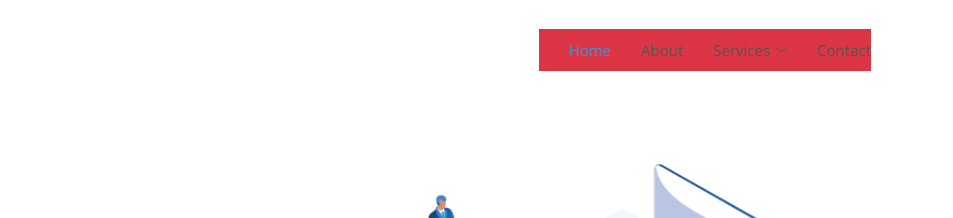
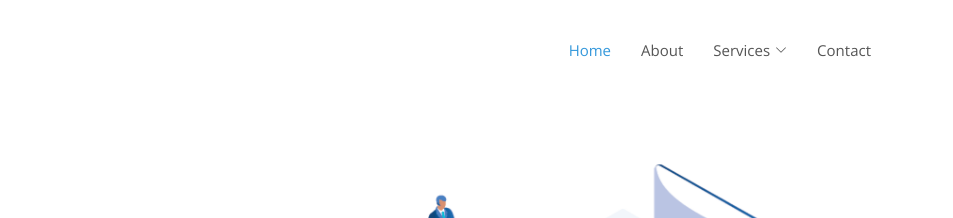
Before and after one commit to shaddy288/sinointlgroup, a plain HTML site: page index.html in a window 1280 px wide. Shown: the top 218 px of the page, 327-1280 px from the left. Drawn offline with nearby package versions, Linux system fonts and the light colour scheme.

Commit message:
Back to normal

```diff
--- a/index.html
+++ b/index.html
@@ -49,7 +49,7 @@
         <!-- <a href="index.html"><img src="assets/img/logo.png" alt="" class="img-fluid"></a>-->
       </div>
 
-      <nav id="navbar" class="navbar bg-danger">
+      <nav id="navbar" class="navbar">
         <ul>
           <li><a class="nav-link scrollto active" href="#hero">Home</a></li>
           <li><a class="nav-link scrollto" href="#about">About</a></li>
```
